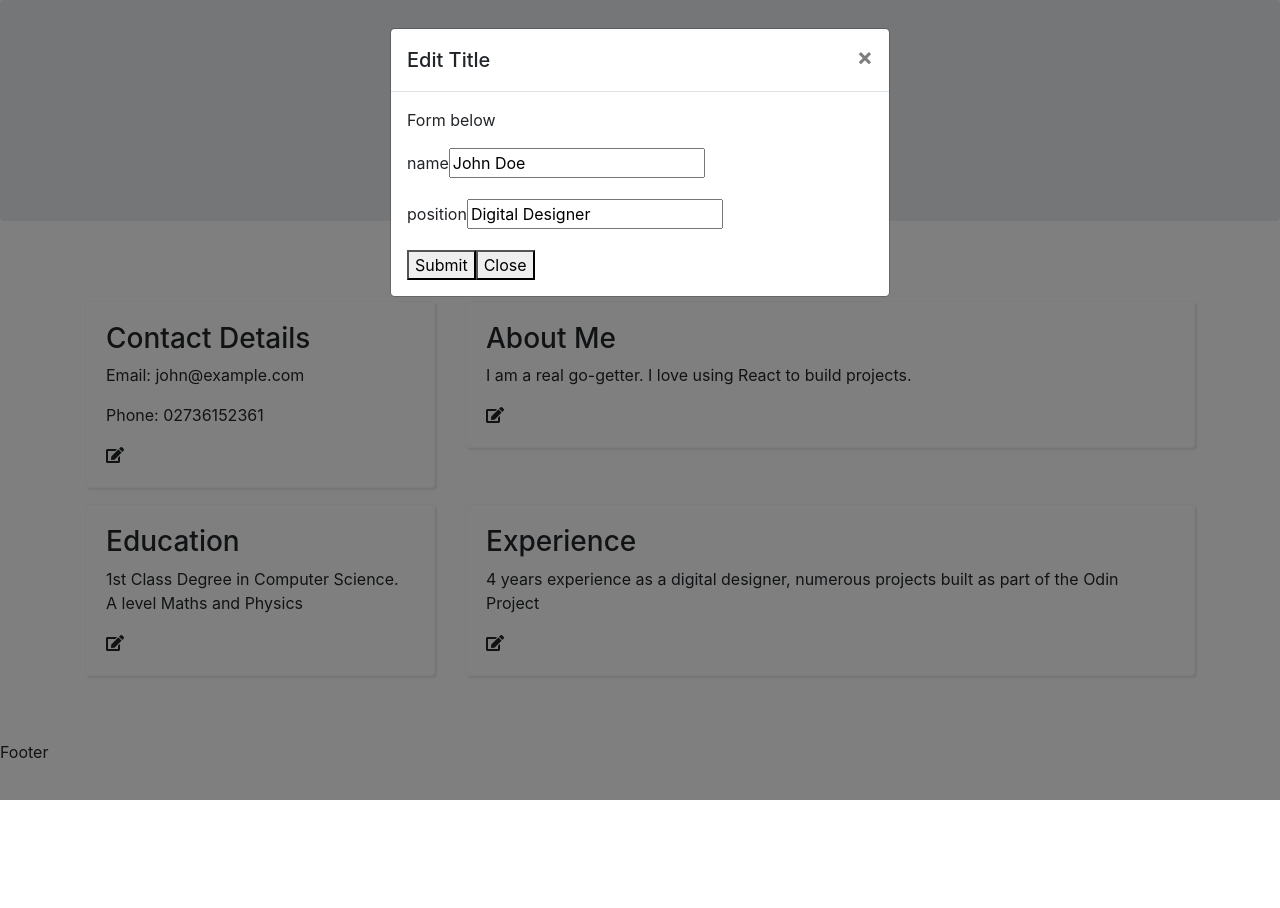
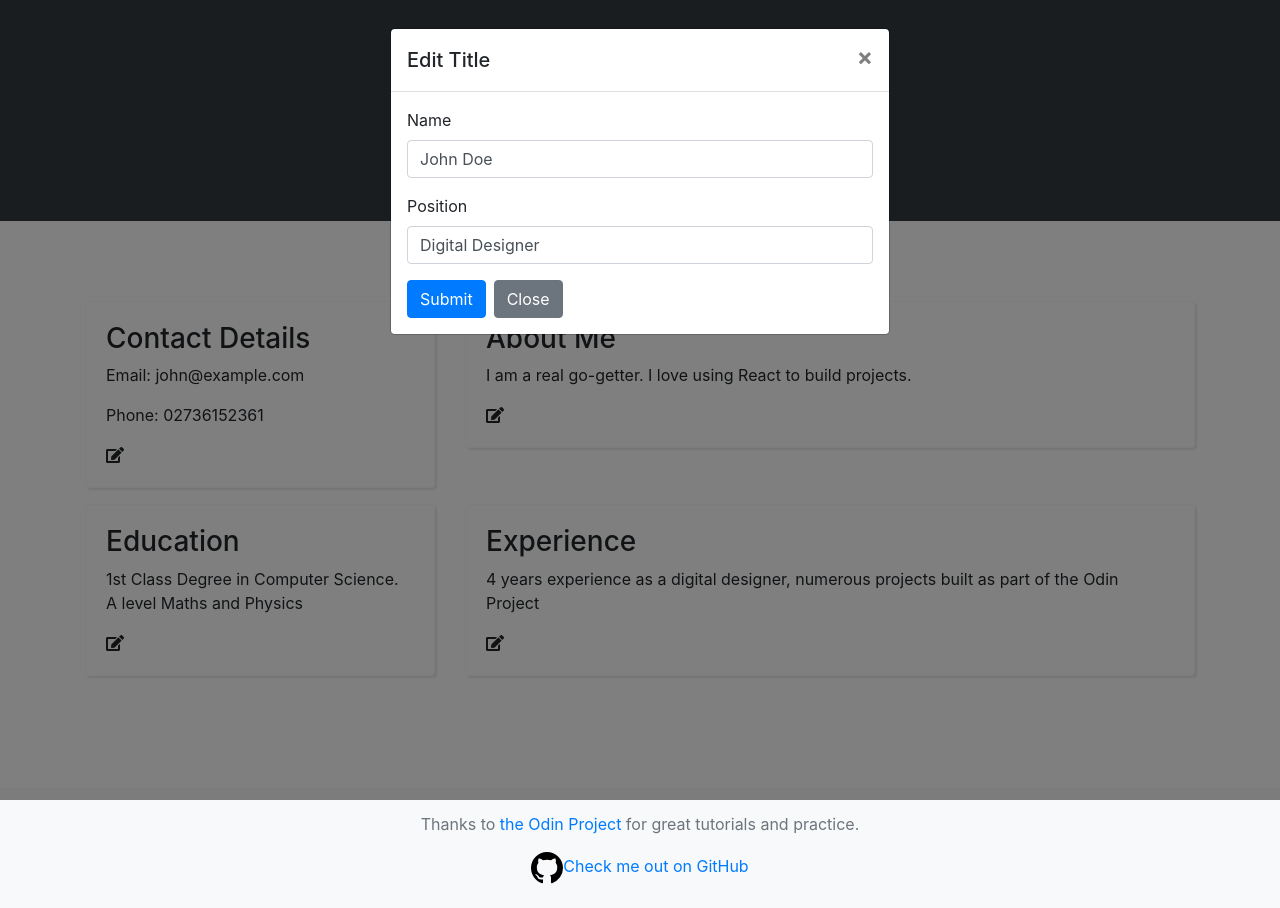
Before and after one commit to Coleus99/cv-project, a React (Create React App) app: page / in a window 1280 px wide. Both pictures are taken after a click on the icon 731 px from the left and 110 px from the top of the page. Before the commit the page ends 800 px from the top, so only its background shows below. Built offline with nearby package versions, Linux system fonts and the light colour scheme.

Commit message:
updated styling

```diff
--- a/src/components/Footer.js
+++ b/src/components/Footer.js
@@ -1,9 +1,33 @@
-function Footer(){
-  return(
-    <div>
-      <p>Footer</p>
-    </div>
-  )
+function Footer() {
+  return (
+    <footer className="text-muted bg-light">
+      <div className="container mt-5 pt-4 pb-4 d-flex justify-content-center flex-column align-items-center">
+        <p>
+          Thanks to{" "}
+          <a href="https://www.theodinproject.com/courses/javascript/lessons/cv-application">
+            the Odin Project
+          </a>{" "}
+          for great tutorials and practice.
+        </p>
+        <div className="githubLink">
+          <svg
+            className="octicon octicon-mark-github v-align-middle"
+            height="32"
+            viewBox="0 0 16 16"
+            version="1.1"
+            width="32"
+            aria-hidden="true"
+          >
+            <path
+              fillRule="evenodd"
+              d="M8 0C3.58 0 0 3.58 0 8c0 3.54 2.29 6.53 5.47 7.59.4.07.55-.17.55-.38 0-.19-.01-.82-.01-1.49-2.01.37-2.53-.49-2.69-.94-.09-.23-.48-.94-.82-1.13-.28-.15-.68-.52-.01-.53.63-.01 1.08.58 1.23.82.72 1.21 1.87.87 2.33.66.07-.52.28-.87.51-1.07-1.78-.2-3.64-.89-3.64-3.95 0-.87.31-1.59.82-2.15-.08-.2-.36-1.02.08-2.12 0 0 .67-.21 2.2.82.64-.18 1.32-.27 2-.27.68 0 1.36.09 2 .27 1.53-1.04 2.2-.82 2.2-.82.44 1.1.16 1.92.08 2.12.51.56.82 1.27.82 2.15 0 3.07-1.87 3.75-3.65 3.95.29.25.54.73.54 1.48 0 1.07-.01 1.93-.01 2.2 0 .21.15.46.55.38A8.013 8.013 0 0016 8c0-4.42-3.58-8-8-8z"
+            ></path>
+          </svg>
+          <a href="https://github.com/Coleus99">Check me out on GitHub</a>
+        </div>
+      </div>
+    </footer>
+  );
 }
 
-export default Footer
+export default Footer;
--- a/src/components/Form.js
+++ b/src/components/Form.js
@@ -31,7 +31,7 @@ class Form extends Component{
           <textarea
             onChange={this.storeValue}
             type={this.props.fields[field][1]}
-            className="formControl"
+            className="form-control"
             id={field}
             value={this.props.fields[field][0] || ""}
           ></textarea>
@@ -41,7 +41,7 @@ class Form extends Component{
           <input
             onChange={this.storeValue}
             type={this.props.fields[field][1]}
-            className="formControl"
+            className="form-control"
             id={field}
             value={this.props.fields[field][0] || ""}
           />
@@ -49,7 +49,7 @@ class Form extends Component{
       }
       return (
         <div className="form-group" key={field}>
-          <label htmlFor={field}>{field}</label>
+          <label htmlFor={field}>{this.properCase(field)}</label>
           {input}
         </div>
       )
@@ -66,10 +66,9 @@ class Form extends Component{
             </div>
             <div className="modal-body">
             <form onSubmit={(e) => this.props.save(e, this.props.fields)}>
-              <p>Form below</p>
               {editFields}
-              <button type="submit">Submit</button>
-              <button data-dismiss="modal">Close</button>
+              <button type="submit" className="btn btn-primary mr-2">Submit</button>
+              <button data-dismiss="modal" className="btn btn-secondary">Close</button>
             </form>
             </div>
           </div>
--- a/src/components/Header.js
+++ b/src/components/Header.js
@@ -3,7 +3,7 @@ import { Component } from "react";
 class Header extends Component {
   render() {
     return (
-      <div className="jumbotron d-flex justify-content-center">
+      <div className="jumbotron d-flex justify-content-center bg-dark text-white rounded-0">
         <div>
           <h1>{this.props.title.name[0]}</h1>
           <h4>{this.props.title.position[0]}</h4>
```
